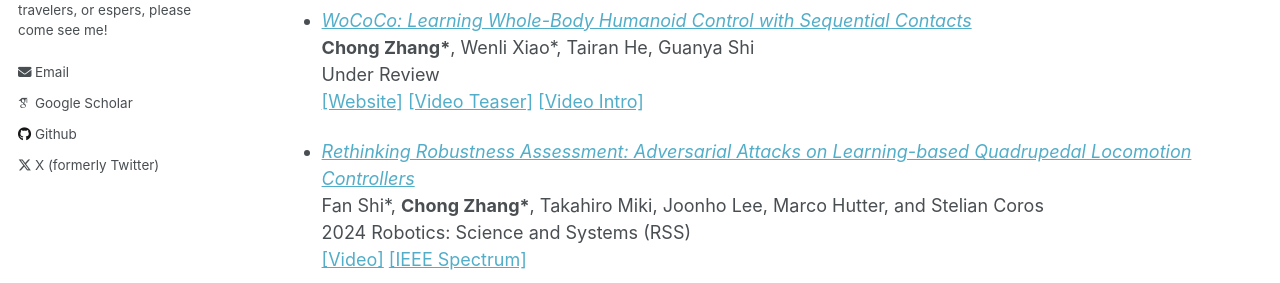
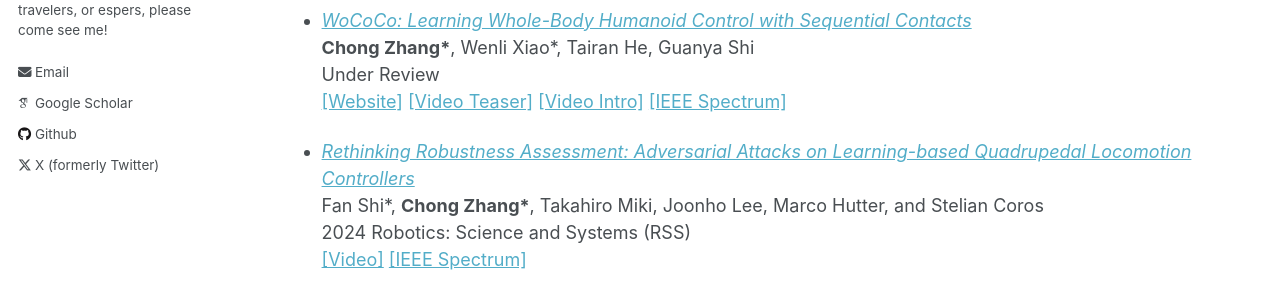
Before and after one commit to zita-ch/zita-ch.github.io, a Jekyll site: the page built from _pages/publications.md, in a window 1280 px wide and 1400 px high. Shown: the part 343-626 px from the top of the window. Built offline with Jekyll 4.4.1, drawn with Linux system fonts in a browser that asks for light colours; some web fonts are replaced.

Commit message:
add ieee spec feature

```diff
--- a/_pages/publications.md
+++ b/_pages/publications.md
@@ -20,7 +20,7 @@ author_profile: true
 + [_WoCoCo: Learning Whole-Body Humanoid Control with Sequential Contacts_](https://arxiv.org/abs/2406.06005)
   **Chong Zhang\***, Wenli Xiao\*, Tairan He, Guanya Shi
   Under Review
-  [\[Website\]](https://lecar-lab.github.io/wococo/) [\[Video Teaser\]](https://youtu.be/L18X-QbXqPI?feature=shared/) [\[Video Intro\]](https://youtu.be/_S6DNhPDuTw?feature=shared/)
+  [\[Website\]](https://lecar-lab.github.io/wococo/) [\[Video Teaser\]](https://youtu.be/L18X-QbXqPI?feature=shared/) [\[Video Intro\]](https://youtu.be/_S6DNhPDuTw?feature=shared/) [\[IEEE Spectrum\]](https://spectrum.ieee.org/video-friday-drone-vs-flying-canoe)
 
 + [_Rethinking Robustness Assessment: Adversarial Attacks on Learning-based Quadrupedal Locomotion Controllers_](https://arxiv.org/abs/2405.12424)
   Fan Shi\*, **Chong Zhang\***, Takahiro Miki, Joonho Lee, Marco Hutter, and Stelian Coros
@@ -61,7 +61,7 @@ author_profile: true
 + [_OmniH2O: Universal and Dexterous Human-to-Humanoid Whole-Body Teleoperation and Learning_](https://omni.human2humanoid.com/resources/OmniH2O_paper.pdf)
   Tairan He\*, Zhengyi Luo\*, Xialin He\*, Wenli Xiao, **Chong Zhang**, Weinan Zhang, Kris Kitani, Changliu Liu, Guanya Shi
   Under Review
-  [\[Website: omni.human2humanoid.com\]](https://omni.human2humanoid.com/)
+  [\[Website: omni.human2humanoid.com\]](https://omni.human2humanoid.com/) [\[IEEE Spectrum\]](https://spectrum.ieee.org/video-friday-drone-vs-flying-canoe)
 
 + [_Learning Human-to-Humanoid Real-Time Whole-Body Teleoperation_](https://human2humanoid.com/resources/H2O_paper.pdf)
   Tairan He\*, Zhengyi Luo\*, Wenli Xiao, **Chong Zhang**, Kris Kitani, Changliu Liu, Guanya Shi
```
